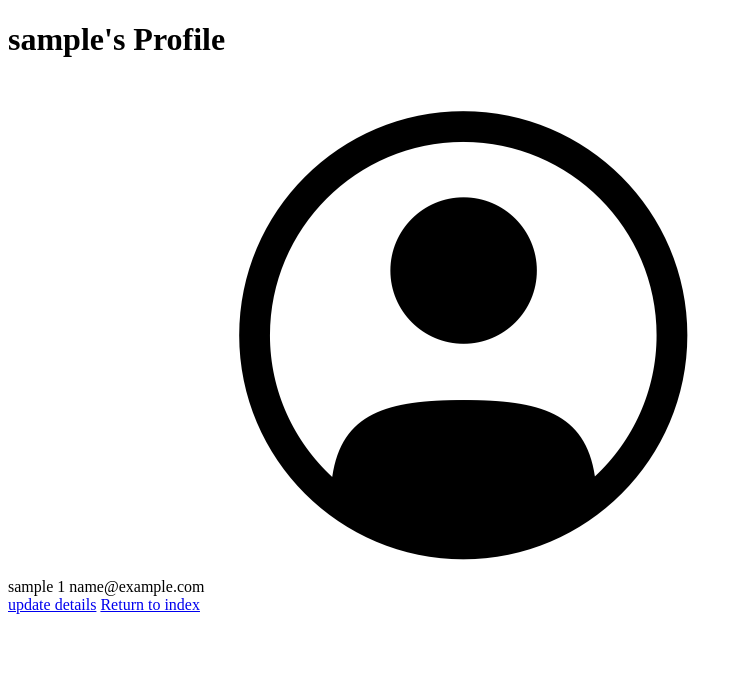
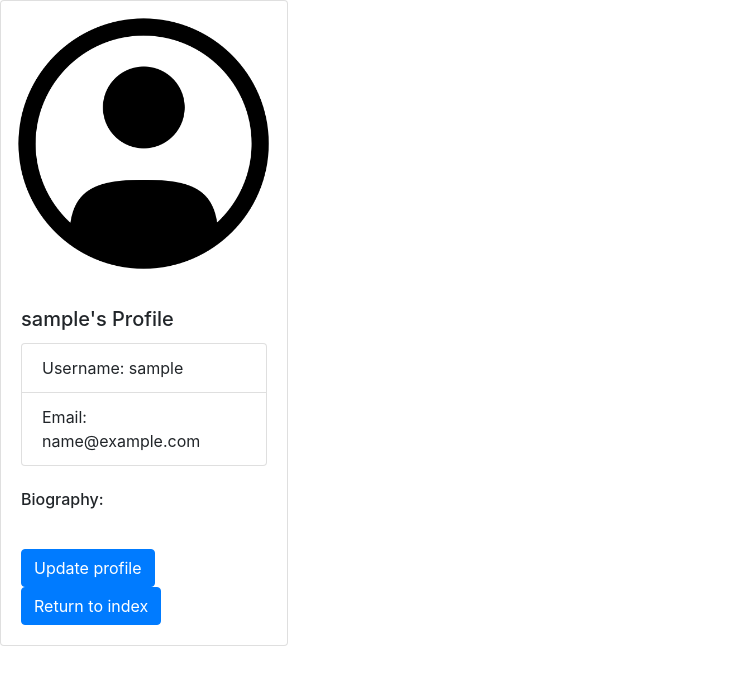
Before and after one commit to jdesbois/questionable, a Django app: page /main/profile/ in a window 1280 px wide. Shown: the top 685 px of the page, without its empty margins (0-751 px from the left). Run offline with Django 3.2, Linux system fonts and the light colour scheme; the visitor is signed in with stand-in values (Sample User, id 1); some libraries are stand-ins or nearby versions.

Commit message:
Profile image change/upload functionality complete

```diff
--- a/main/models.py
+++ b/main/models.py
@@ -102,13 +102,13 @@
 class Profile(models.Model):
     user = models.OneToOneField(User, on_delete=models.CASCADE)
     bio = models.TextField(max_length=512)
-    picture = models.ImageField(upload_to='static/images/', default='default.jpg')
+    picture = models.ImageField(upload_to='images/', default="images/default.jpg")
+
+    def __str__(self):
+        return self.user.username
 
 @receiver(post_save, sender=User)
-def create_user_profile(sender, instance, created, **kwargs):
+def create_or_update_user_profile(sender, instance, created, **kwargs):
     if created:
         Profile.objects.create(user=instance)
-
-@receiver(post_save, sender=User)
-def save_user_profile(sender, instance, **kwargs):
     instance.profile.save()
--- a/main/views.py
+++ b/main/views.py
@@ -117,7 +117,11 @@
 
 @login_required(login_url='/accounts/login/')
 def profile(request):
-    return render(request, 'main/profile.html')
+    current_user_picture = request.user.profile.picture
+    context_dict = {}
+    context_dict['current_user'] = current_user_picture
+    print(context_dict)
+    return render(request, 'main/profile.html', context=context_dict)
 
 
 # CREATION VIEWS
@@ -265,14 +269,13 @@
 def update_user(request):
     if request.method == 'POST':
         user_form = UserForm(request.POST, instance=request.user)
-        profile_form = ProfileForm(request.POST, instance=request.user.profile)
+        profile_form = ProfileForm(request.POST, request.FILES, instance=request.user.profile)
         if user_form.is_valid() and profile_form.is_valid():
             user_form.save()
             profile_form.save()
             messages.success(request, ('Your profile was sucessfull updated!'))
-            return redirect('main:profile')
         else:
-            messages.error(request, ('Please correct the error(s) below.'))
+            messages.error(request, ('Please correct the error(s) below:'))
     else:
         user_form = UserForm(instance=request.user)
         profile_form = ProfileForm(instance=request.user.profile)
--- a/questionable/settings.py
+++ b/questionable/settings.py
@@ -138,5 +138,5 @@
 STATIC_URL = '/static/'
 STATICFILES_DIRS = [STATIC_DIR, ]
 
-MEDIA_ROOT = MEDIA_DIR
+MEDIA_ROOT = os.path.join(BASE_DIR, 'media')
 MEDIA_URL = '/media/'
--- a/templates/main/profile.html
+++ b/templates/main/profile.html
@@ -6,16 +6,25 @@
         <title>
             Login
         </title>
+        <link rel="stylesheet" href="https://stackpath.bootstrapcdn.com/bootstrap/4.4.1/css/bootstrap.min.css" integrity="sha384-Vkoo8x4CGsO3+Hhxv8T/Q5PaXtkKtu6ug5TOeNV6gBiFeWPGFN9MuhOf23Q9Ifjh" crossorigin="anonymous">
     </head>
     <body>
-        <h1>{{ user.username }}'s Profile</h1>
-            {{ user.username }}
-            {{ user.id }}
-            {{ user.email }}
-           <img src="/static/images/{{ user.profile.picture }}" alt=""/>
 
-            <br />
-            <a href="{% url 'main:update_user' %}">update details</a>
-            <a href="{% url 'main:index' %}">Return to index</a>
+        <div class="card" style="width: 18rem;">
+            <img src="../media/{{ user.profile.picture }}" class="card-img-top" alt="...">
+            <div class="card-body">
+              <h5 class="card-title">{{ user.username }}'s Profile</h5>
+              <ul class="list-group">
+                <li class="list-group-item">Username: {{ user.username }}</li>
+                  <li class="list-group-item">Email: {{ user.email }}</li>
+              </ul><br/>
+              <h6>Biography:</h6>
+              <p class="card-text">{{ user.profile.bio }}</p>
+              <br/>
+              <a href="{% url 'main:update_user' %}" class="btn btn-primary">Update profile</a>
+              <a href="{% url 'main:index' %}" class="btn btn-primary">Return to index</a>
+
+            </div>
+          </div>
     </body>
 </html>
```
Also changed, not shown: main/admin.py (+19 -1 lines), templates/main/update_user.html (+10 -2 lines), main/migrations/0012_auto_20200312_1343.py (added), main/migrations/0013_auto_20200312_1351.py (added), main/migrations/0014_auto_20200312_1356.py (added), media/images/29511773_1650373861750562_982140361914727316_n.jpg (added), media/images/790800.jpg (added), media/images/Passport_Picture.jpeg (added), media/images/default.jpg (renamed from static/images/default.jpg).
